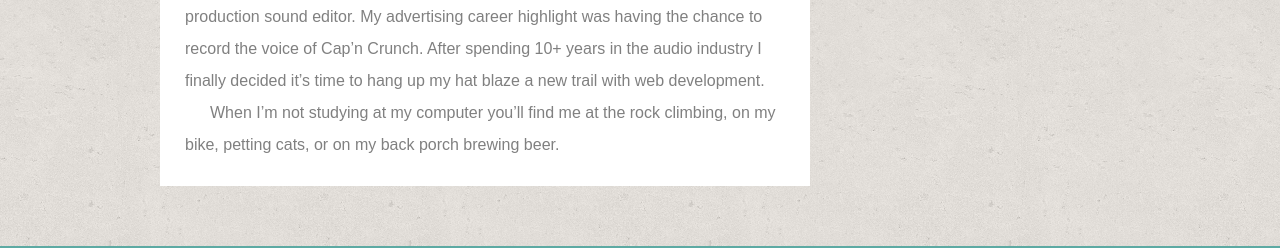
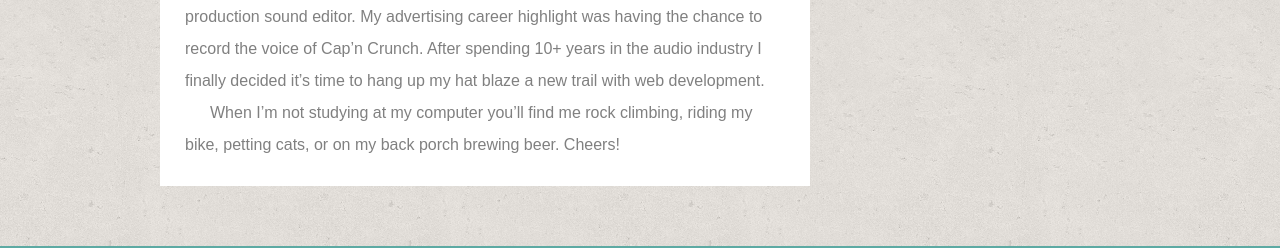
Before and after one commit to ryancybul/Basic-Portfolio, a plain HTML site: page index.html in a window 1280 px wide. Shown: the part 487-735 px from the top of the page. Drawn offline with Linux system fonts and the light colour scheme.

Commit message:
ProfileEdit

```diff
--- a/index.html
+++ b/index.html
@@ -37,7 +37,7 @@
              <img class="profile-picture" src="./assets/images/ryan-c.png" alt="Profile picture">
              <p>My name is Ryan and I am currently enrolled in Northwestern University’s Coding Bootcamp.  My goal at the end of the program is to become a full-time front-end web developer and I’m really looking forward to it!</p>
              <p>I currently work at a great audio visual company in Chicago called Meeting Tomorrow as an inventory control manager.  At Meeting Tomorrow I am responsible for managing an inventory of 18,000 assets including thousands of tablets, computers, projectors, sound systems, screens, you name it…  Prior to working at Meeting Tomorrow I worked many years in advertising as a post-production sound editor.  My advertising career highlight was having the chance to record the voice of Cap’n Crunch.  After spending 10+ years in the audio industry I finally decided it’s time to hang up my hat blaze a new trail with web development.</p>
-             <p>When I’m not studying at my computer you’ll find me at the rock climbing, on my bike, petting cats, or on my back porch brewing beer.</p>
+             <p>When I’m not studying at my computer you’ll find me rock climbing, riding my bike, petting cats, or on my back porch brewing beer.  Cheers!</p>
             </section>
         </div>
 
```
